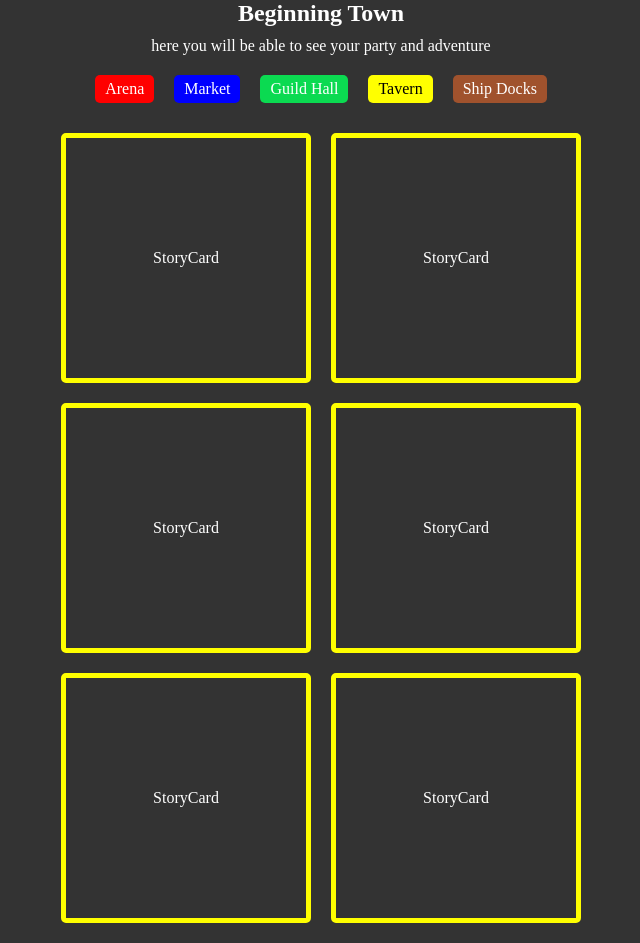
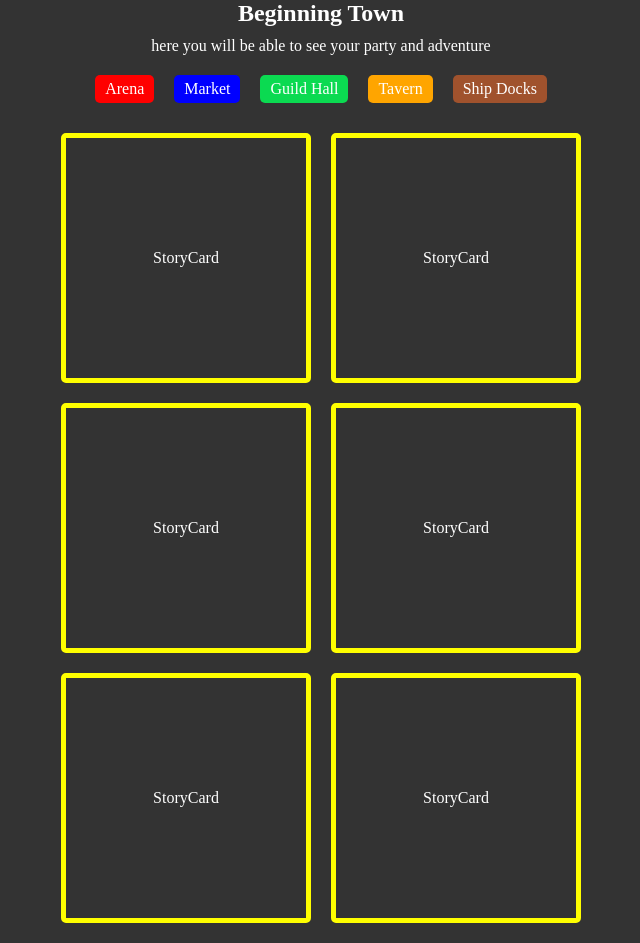
Before and after one commit to cv-bit/dcc-project, a React (Create React App) app: page /beginning in a window 1280 px wide. Shown: the whole page, without its empty margins (319-959 px from the left). Built offline with nearby package versions, Linux system fonts and the light colour scheme.

Commit message:
update styles

```diff
--- a/src/pages/beginning/beginning.css
+++ b/src/pages/beginning/beginning.css
@@ -35,8 +35,7 @@
 }
 
 .tavern-btn {
-    background-color: yellow;
-    color: var(--secondary-text-color);
+    background-color: orange;
     margin: 10px;
     padding: 5px 10px;
     border-radius: 5px;
```
